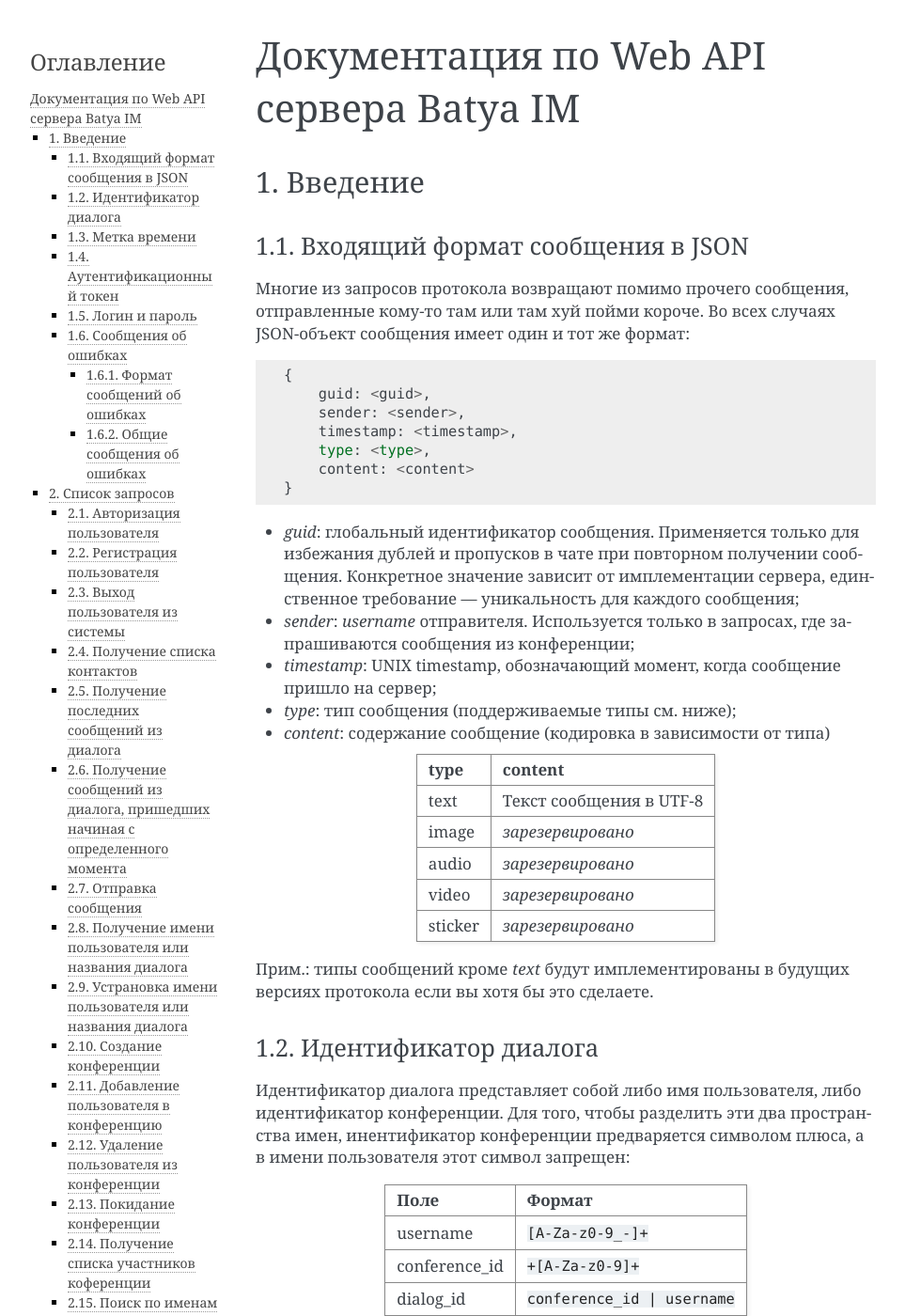
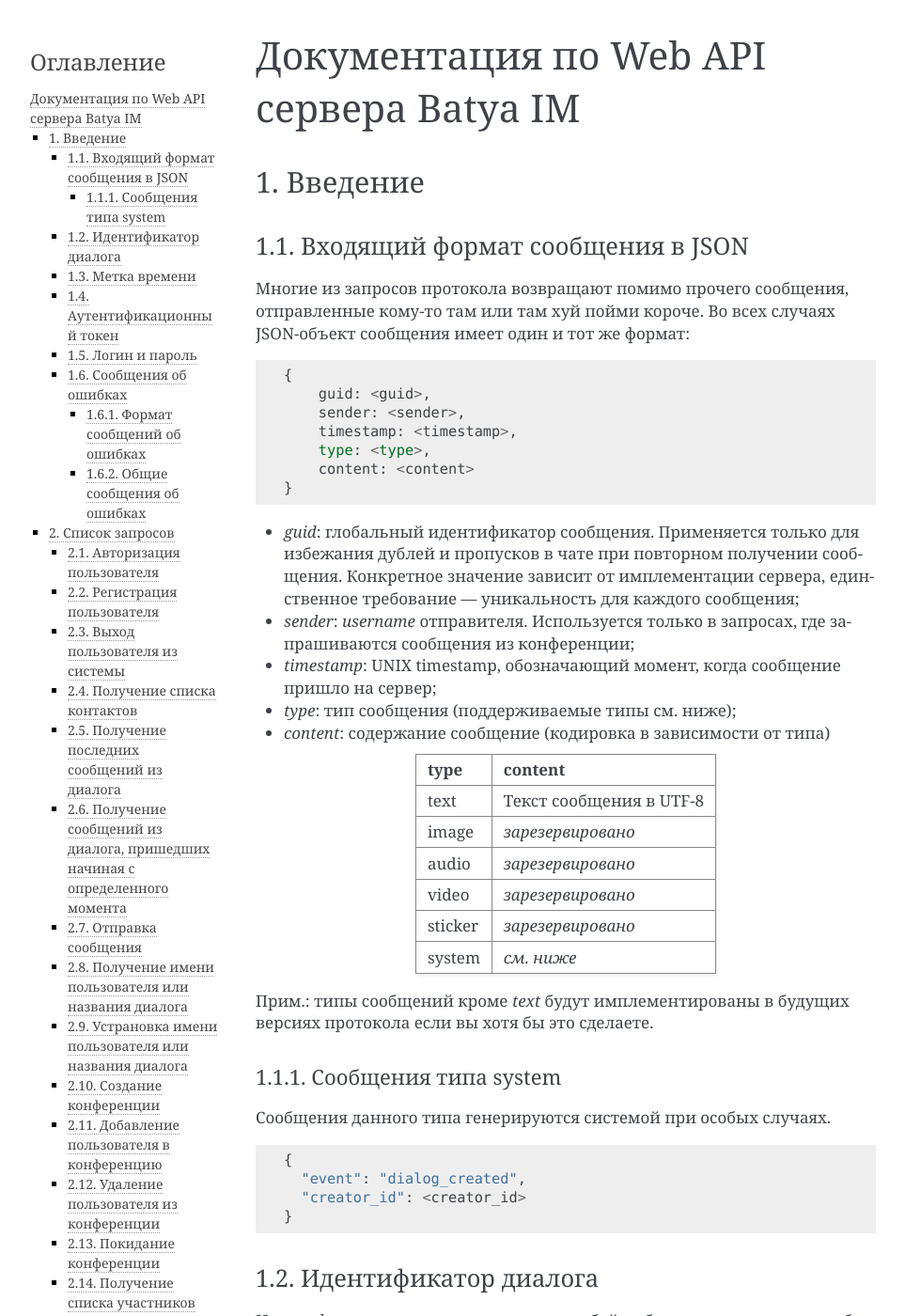
Before and after one commit to frnkySila/batya-api, a Sphinx documentation site: the page built from docs/source/index.rst, in a window 1280 px wide and 1400 px high. Shown: the whole window at 94% size, without its empty margins (148-1111 px from the left). Built offline with Sphinx 7.4.7, drawn with Linux system fonts in a browser that asks for light colours.

Commit message:
Добавил про тип system

```diff
--- a/docs/source/index.rst
+++ b/docs/source/index.rst
@@ -34,9 +34,24 @@
 audio    *зарезервировано*
 video    *зарезервировано*
 sticker  *зарезервировано*
+system   *см. ниже*
 ======== ========================
 
 Прим.: типы сообщений кроме `text` будут имплементированы в будущих версиях протокола если вы хотя бы это сделаете.
+
+1.1.1. Сообщения типа system
+~~~~~~~~~~~~~~~~~~~~~~~~~~~~
+
+Сообщения данного типа генерируются системой при особых случаях.
+
+::
+
+  {
+    "event": "dialog_created",
+    "creator_id": <creator_id>
+  }
+
+..
 
 1.2. Идентификатор диалога
 ''''''''''''''''''''''''''
```
